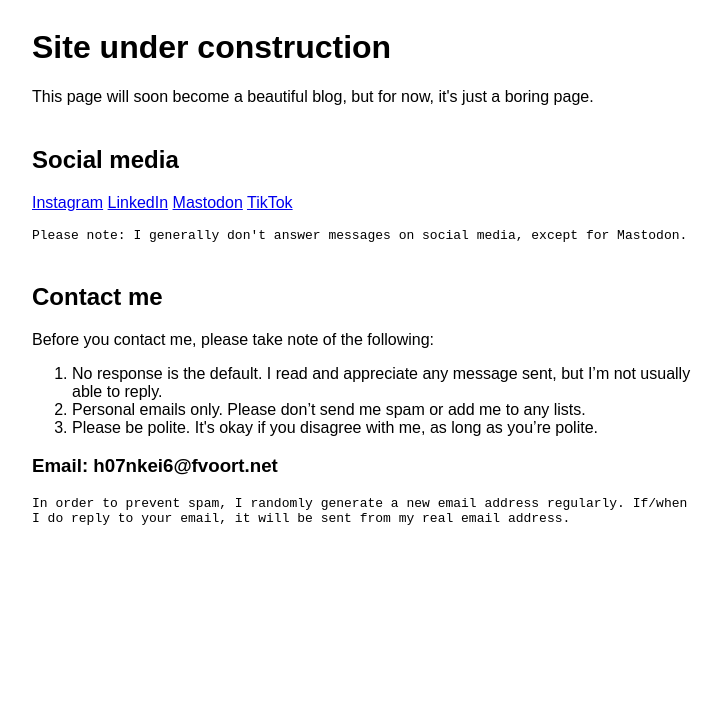
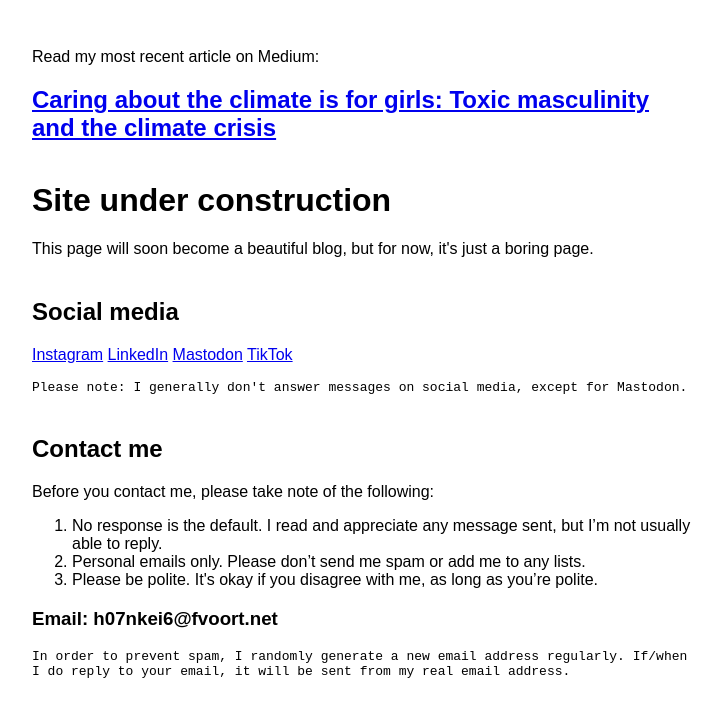
Before and after one commit to flipvandevoort/flipvandevoort.com, a plain HTML site: page index.html in a window 1280 px wide. Shown: the whole page, without its empty margins (275-997 px from the left). Drawn offline with Linux system fonts and the light colour scheme.

Commit message:
Added latest post on Medium

```diff
--- a/index.html
+++ b/index.html
@@ -28,15 +28,19 @@
       width: 90%;
     }
 
+    .container header,
     .container div {
       margin-top: 40px;
     }
 
   </style>
 </head>
-
 <body>
   <div class="container">
+    <div>
+      <p>Read my most recent article on Medium:</p>
+      <h2><a href="https://medium.com/@flipvandevoort/caring-about-the-climate-is-for-girls-toxic-masculinity-and-the-climate-crisis-7e3de2c52e43">Caring about the climate is for girls: Toxic masculinity and the climate crisis</a></h2>
+    </div>
   <header>
     <h1>Site under construction</h1>
   <p>This page will soon become a beautiful blog, but for now, it's just a boring page.
```
